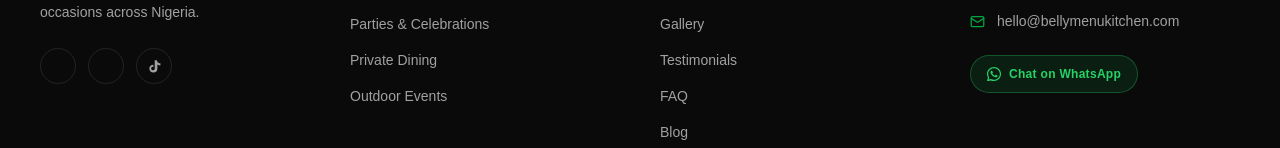
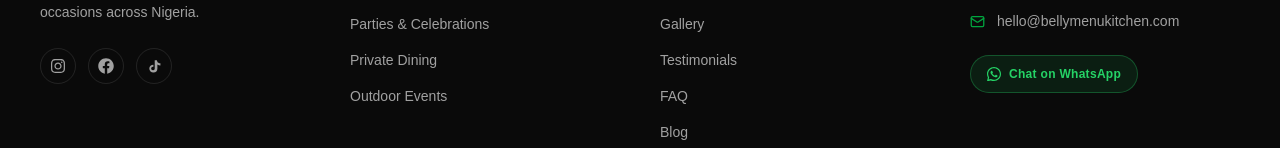
Before and after one commit to Nafiu-Mubashir/bellymenu, a Next.js app: page /contact in a window 1280 px wide. Shown: the part 2908-3056 px from the top of the page. Built offline with nearby package versions, Linux system fonts and the light colour scheme; no server answers; a web font is replaced by a local one.

Commit message:
working on belly menu project

```diff
--- a/components/contact/ContactInfo.tsx
+++ b/components/contact/ContactInfo.tsx
@@ -5,6 +5,7 @@ import {
   MapPin, Phone, Mail, Clock,
    MessageCircle,
 } from "lucide-react";
+import { FaInstagram, FaFacebook } from "react-icons/fa";
 
 interface InfoItem {
   icon: React.ElementType;
@@ -50,7 +51,7 @@ const INFO_ITEMS: InfoItem[] = [
 
 const SOCIALS = [
   {
-    icon: "I",
+    icon: FaInstagram,
     label: "Instagram",
     handle: "@bellymenukitchen",
     href: "https://instagram.com/bellymenukitchen",
@@ -58,7 +59,7 @@ const SOCIALS = [
     bg: "bg-pink-50 border-pink-100 hover:border-pink-300",
   },
   {
-    icon: "F",
+    icon: FaFacebook,
     label: "Facebook",
     handle: "Bellymenu Kitchen",
     href: "https://facebook.com/bellymenukitchen",
--- a/components/layout/Footer.tsx
+++ b/components/layout/Footer.tsx
@@ -1,5 +1,6 @@
 import Link from "next/link";
 import { MapPin, Phone, Mail } from "lucide-react";
+import { FaInstagram, FaFacebook } from "react-icons/fa";
 
 const SERVICES_LINKS = [
   { label: "Wedding Catering", href: "/services/wedding-catering" },
@@ -44,8 +45,8 @@ export default function Footer() {
             {/* Social icons */}
             <div className="flex gap-3">
               {[
-                { href: "https://instagram.com/bellymenukitchen", Icon: "Instagram", label: "Instagram" },
-                { href: "https://facebook.com/bellymenukitchen", Icon: "Facebook", label: "Facebook" },
+                { href: "https://instagram.com/bellymenukitchen", Icon: FaInstagram, label: "Instagram" },
+                { href: "https://facebook.com/bellymenukitchen", Icon: FaFacebook, label: "Facebook" },
               ].map(({ href, Icon, label }) => (
                 <a
                   key={label}
@@ -55,7 +56,7 @@ export default function Footer() {
                   aria-label={label}
                   className="w-9 h-9 rounded-full border border-white/10 flex items-center justify-center text-neutral-400 hover:border-green-500 hover:text-green-400 transition-colors"
                 >
-                  <Icon size={15} />
+                  <Icon  />
                 </a>
               ))}
               {/* TikTok — lucide doesn't have one, use SVG */}
--- a/package.json
+++ b/package.json
@@ -16,6 +16,7 @@
     "next-sanity": "^13.0.7",
     "react": "19.2.4",
     "react-dom": "19.2.4",
+    "react-icons": "^5.6.0",
     "resend": "^6.12.4"
   },
   "devDependencies": {
```
Also changed, not shown: 1 other file (tests, documents, lock files or other folders).
